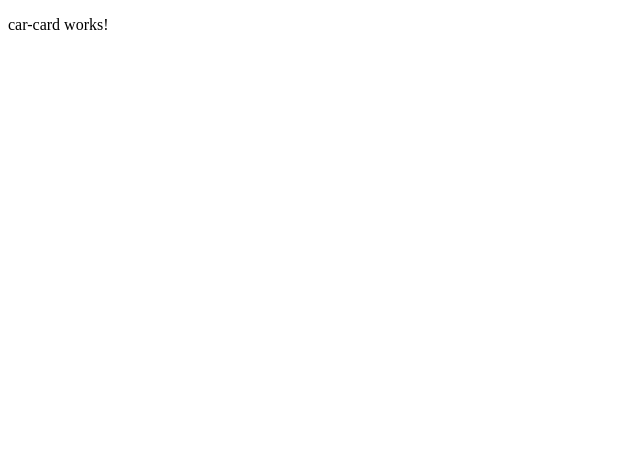
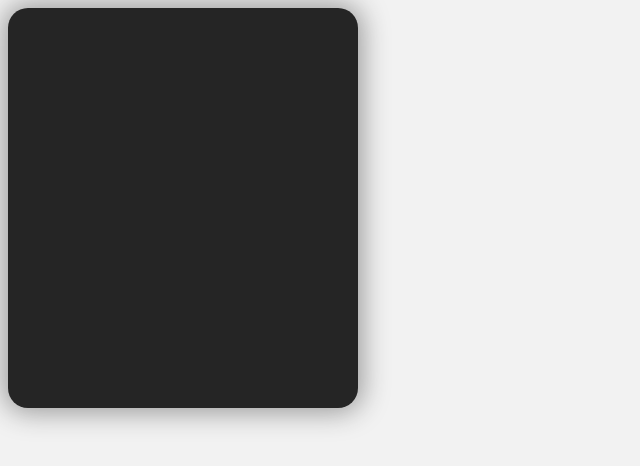
Before and after one commit to Gabuardi/ng-car-card, an Angular app: page / in a window 1280 px wide. Shown: the top 466 px of the page, without its empty margins (0-640 px from the left). Built offline with nearby package versions, Linux system fonts and the light colour scheme.

Commit message:
Base style

```diff
--- a/src/app/car-card/car-card.component.html
+++ b/src/app/car-card/car-card.component.html
@@ -1 +1 @@
-<p>car-card works!</p>
+<div class="car-card"></div>
--- a/src/app/car-card/car-card.component.scss
+++ b/src/app/car-card/car-card.component.scss
@@ -0,0 +1,7 @@
+.car-card {
+  width: 350px;
+  height: 400px;
+  border-radius: 20px;
+  background-color: #252525;
+  box-shadow: 0 0 27px 5px #9D9D9D;
+}
--- a/src/styles.scss
+++ b/src/styles.scss
@@ -1 +1,3 @@
-/* You can add global styles to this file, and also import other style files */
+body, html {
+  background-color: #F2F2F2;
+}
```
